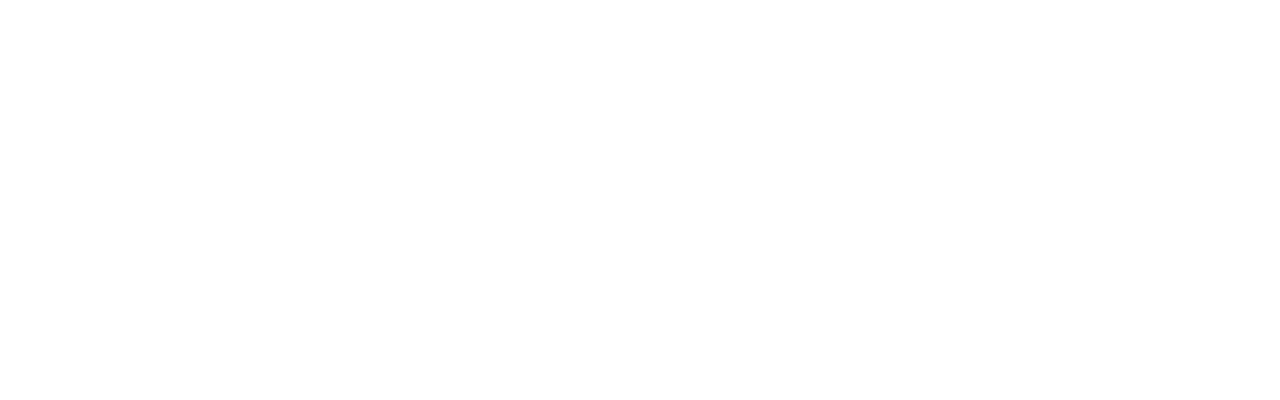
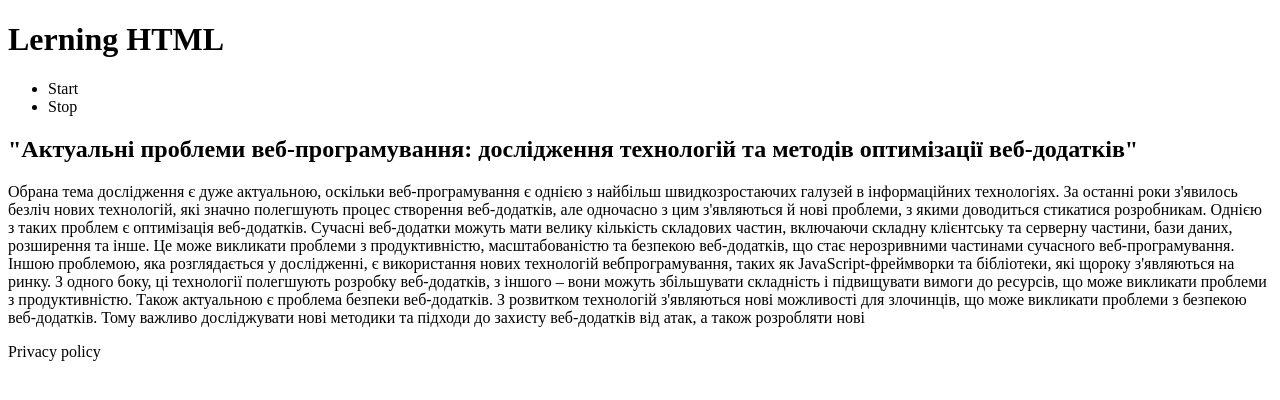
Before and after one commit to fc-fullstack-courses/fe-2023-1-html----css, a plain HTML site: page lerning/index.html in a window 1280 px wide. Drawn offline with Linux system fonts and the light colour scheme.

Commit message:
Симантика файла

```diff
--- a/lerning/index.html
+++ b/lerning/index.html
@@ -5,9 +5,43 @@
   <meta charset="UTF-8" />
 </head>
 <body>
-
-
-
-
-
+  <header>
+    <h1>Lerning HTML</h1>
+    <nav>
+      <ul>
+        <li>Start</li>
+        <li>Stop</li>
+      </ul>
+    </nav>
+  </header>
+  <main>
+    <h2>
+      "Актуальні проблеми веб-програмування: дослідження технологій та методів
+      оптимізації веб-додатків"
+    </h2>
+    <p>
+      Обрана тема дослідження є дуже актуальною, оскільки веб-програмування є
+      однією з найбільш швидкозростаючих галузей в інформаційних технологіях. За
+      останні роки з'явилось безліч нових технологій, які значно полегшують
+      процес створення веб-додатків, але одночасно з цим з'являються й нові
+      проблеми, з якими доводиться стикатися розробникам. Однією з таких проблем
+      є оптимізація веб-додатків. Сучасні веб-додатки можуть мати велику
+      кількість складових частин, включаючи складну клієнтську та серверну
+      частини, бази даних, розширення та інше. Це може викликати проблеми з
+      продуктивністю, масштабованістю та безпекою веб-додатків, що стає
+      нерозривними частинами сучасного веб-програмування. Іншою проблемою, яка
+      розглядається у дослідженні, є використання нових технологій
+      вебпрограмування, таких як JavaScript-фреймворки та бібліотеки, які щороку
+      з'являються на ринку. З одного боку, ці технології полегшують розробку
+      веб-додатків, з іншого – вони можуть збільшувати складність і підвищувати
+      вимоги до ресурсів, що може викликати проблеми з продуктивністю. Також
+      актуальною є проблема безпеки веб-додатків. З розвитком технологій
+      з'являються нові можливості для злочинців, що може викликати проблеми з
+      безпекою веб-додатків. Тому важливо досліджувати нові методики та підходи
+      до захисту веб-додатків від атак, а також розробляти нові
+    </p>
+  </main>
+  <footer>
+    <p>Privacy policy</p>
+  </footer>
 </body>
```
Lines whose indentation alone changed are shown as unchanged.
